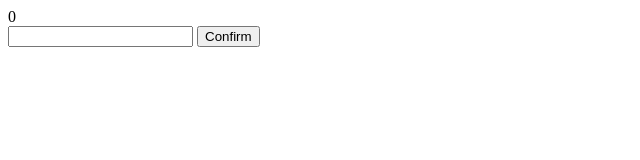
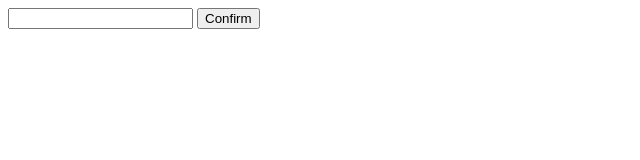
Before and after one commit to mdsomerfield/bowling-challenge, a website: page index.html in a window 1280 px wide. Shown: the whole page, without its empty margins (0-640 px from the left). Drawn offline with Linux system fonts and the light colour scheme.

Commit message:
Hooked up interface to game view rather than frame view, and added getFrames method to game

```diff
--- a/index.html
+++ b/index.html
@@ -11,6 +11,8 @@
     <script type='text/javascript' src='lib/jquery-3.3.1.min.js'></script>
     <script type='text/javascript' src='src/frame.js'></script>
     <script type='text/javascript' src='src/frame-view.js'></script>
+    <script type='text/javascript' src='src/game.js'></script>
+    <script type='text/javascript' src='src/game-view.js'></script>
     <script type='text/javascript' src='src/controls-view.js'></script>
     <script type='text/javascript' src='src/interface.js'></script>
   </body>
--- a/src/game.js
+++ b/src/game.js
@@ -12,6 +12,10 @@
     return this.frames.find((frame) => !frame.isComplete)
   }
 
+  Game.prototype.getFrames = function() {
+    return this.frames.map((frame) => frame);
+  }
+
   exports.Game = Game;
 
 })(this);
--- a/src/interface.js
+++ b/src/interface.js
@@ -6,10 +6,10 @@
 
   function initialise() {
 
-    var frame = new Frame();
-    var frameView = frameViewBuilder.build(frame);
-    var frameElement = frameView.render();
-    $('#scorecard-container').append(frameElement);
+    var game = new Game();
+    var gameView = new GameView(game);
+    var gameElement = gameView.render();
+    $('#scorecard-container').append(gameElement);
 
     var controlsView = new ControlsView(addScore);
     var controlsElement = controlsView.render();
```
Also changed, not shown: specs/game.spec.js (+14 -0 lines).
